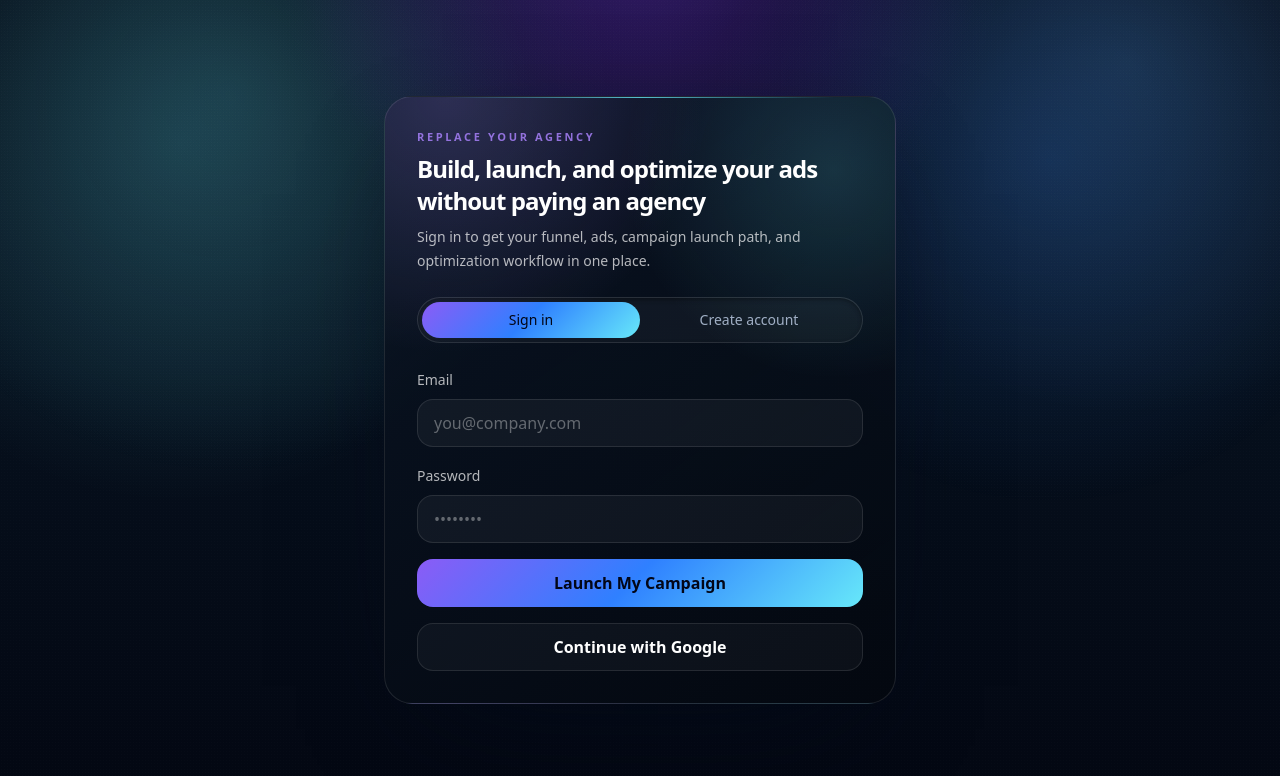
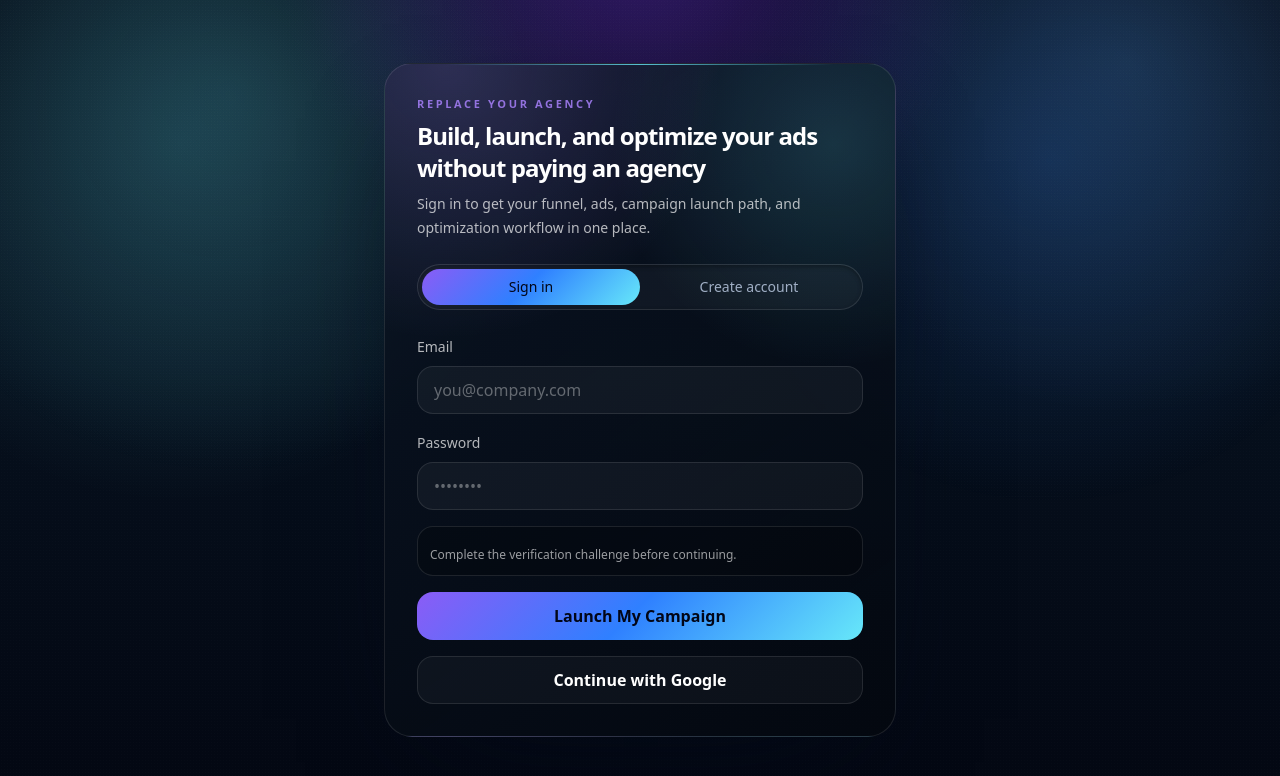
Before and after one commit to raiaan-sudo/dealflow-os-rebuild, a Next.js app: page /login in a window 1280 px wide. Shown: the top 776 px of the page. Built offline with nearby package versions, Linux system fonts and the light colour scheme; no server answers.

Commit message:
fix: harden public self-serve launch readiness

```diff
--- a/scripts/smoke-test.mjs
+++ b/scripts/smoke-test.mjs
@@ -170,6 +170,7 @@ function runOfflineChecks() {
   assertIncludes(leadRoute, "ALLOW_PUBLIC_LEAD_NO_TURNSTILE", "Lead capture Turnstile production guard", "production lead capture fails closed if Turnstile is not configured unless break-glass is set");
   assertIncludes(leadRoute, "https://challenges.cloudflare.com/turnstile/v0/siteverify", "Lead capture Turnstile siteverify", "public lead capture verifies Turnstile tokens server-side");
   assertIncludes(leadForm, "NEXT_PUBLIC_TURNSTILE_SITE_KEY", "Lead form Turnstile client gate", "public lead form renders Turnstile only when the public site key is configured");
+  assertIncludes(loginForm, "supabase.auth.signInWithPassword({\n          email,\n          password,\n          options:", "Signin Turnstile token support", "Supabase Auth password sign-in can receive a Turnstile token");
   assertIncludes(loginForm, "captchaToken", "Signup Turnstile token support", "Supabase Auth CAPTCHA can receive a Turnstile token during account creation");
   assertIncludes(middleware, "https://challenges.cloudflare.com", "Turnstile CSP allowlist", "production CSP allows Cloudflare Turnstile script, frame, and verification traffic");
   assertIncludes(rateLimitHelpers, "rate_limit_unavailable", "Durable rate limiting fails closed", "production rate limiting no longer falls back to in-memory buckets");
--- a/src/components/auth/login-form.tsx
+++ b/src/components/auth/login-form.tsx
@@ -110,10 +110,17 @@ export function LoginForm({
     setIsPending(true);
 
     try {
+      if (turnstileEnabled && !turnstileToken) {
+        throw new Error("Please complete the verification challenge.");
+      }
+
       if (mode === "sign-in") {
         const { data: signInData, error: signInError } = await supabase.auth.signInWithPassword({
           email,
           password,
+          options: {
+            captchaToken: turnstileEnabled ? turnstileToken : undefined,
+          },
         });
 
         if (signInError) {
@@ -131,10 +138,6 @@ export function LoginForm({
         const nextPath = getSafeRedirectPath(redirectedFrom);
         window.location.assign(nextPath);
         return;
-      }
-
-      if (turnstileEnabled && !turnstileToken) {
-        throw new Error("Please complete the verification challenge.");
       }
 
       const { error: signUpError } = await supabase.auth.signUp({
@@ -161,7 +164,7 @@ export function LoginForm({
       setError(
         caughtError instanceof Error ? caughtError.message : "Authentication failed.",
       );
-      if (mode === "sign-up") {
+      if (turnstileEnabled) {
         resetTurnstile();
       }
     } finally {
@@ -170,7 +173,7 @@ export function LoginForm({
   }
 
   useEffect(() => {
-    if (mode !== "sign-up") {
+    if (!turnstileEnabled) {
       setTurnstileToken("");
       turnstileWidgetIdRef.current = null;
       return;
@@ -213,7 +216,7 @@ export function LoginForm({
     document.head.appendChild(script);
 
     return () => script.removeEventListener("load", renderNewTurnstile);
-  }, [mode]);
+  }, [mode, turnstileEnabled]);
 
   function resetTurnstile() {
     if (!turnstileWidgetIdRef.current) {
@@ -313,11 +316,11 @@ export function LoginForm({
           />
         </label>
 
-        {mode === "sign-up" && turnstileEnabled ? (
+        {turnstileEnabled ? (
           <div className="rounded-2xl border border-white/10 bg-black/20 p-3">
             <div ref={turnstileContainerRef} />
             {!turnstileToken ? (
-              <p className="mt-2 text-xs text-white/60">Complete the verification challenge before creating an account.</p>
+              <p className="mt-2 text-xs text-white/60">Complete the verification challenge before continuing.</p>
             ) : null}
           </div>
         ) : null}
```
